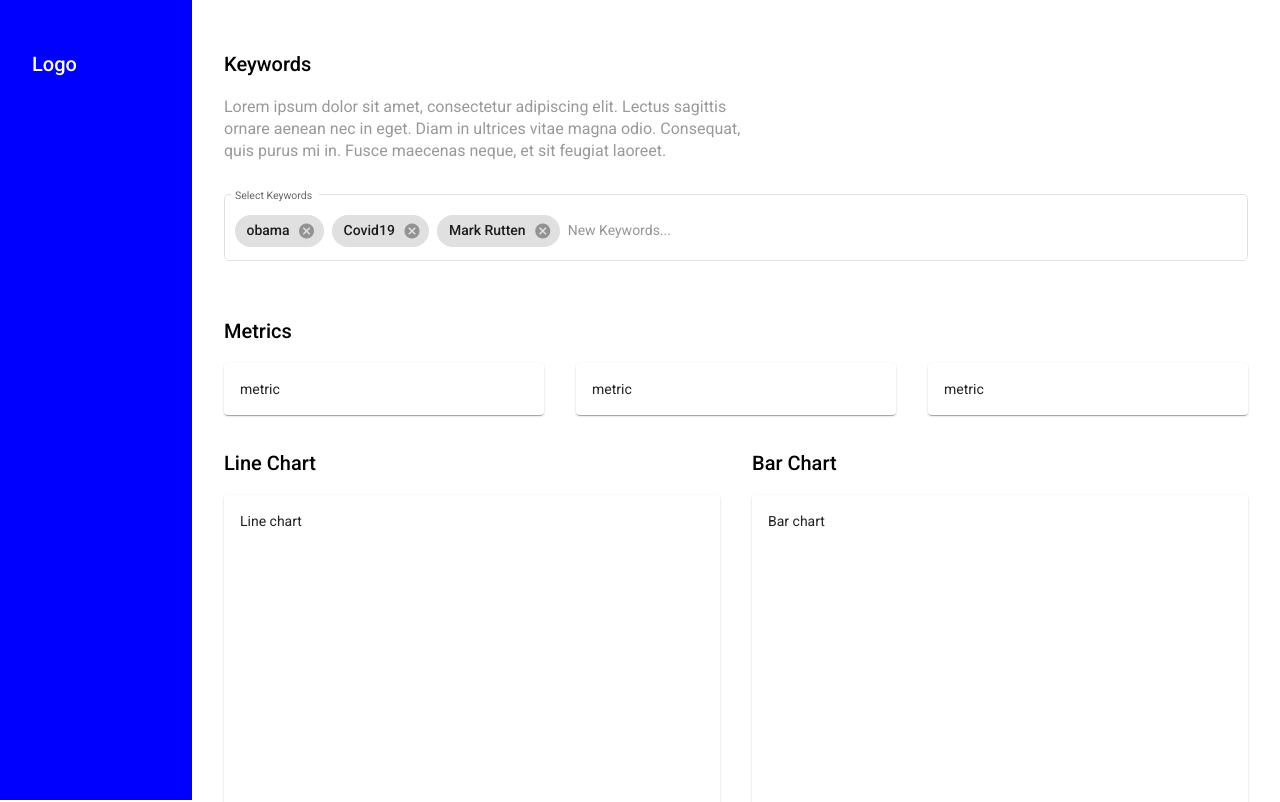
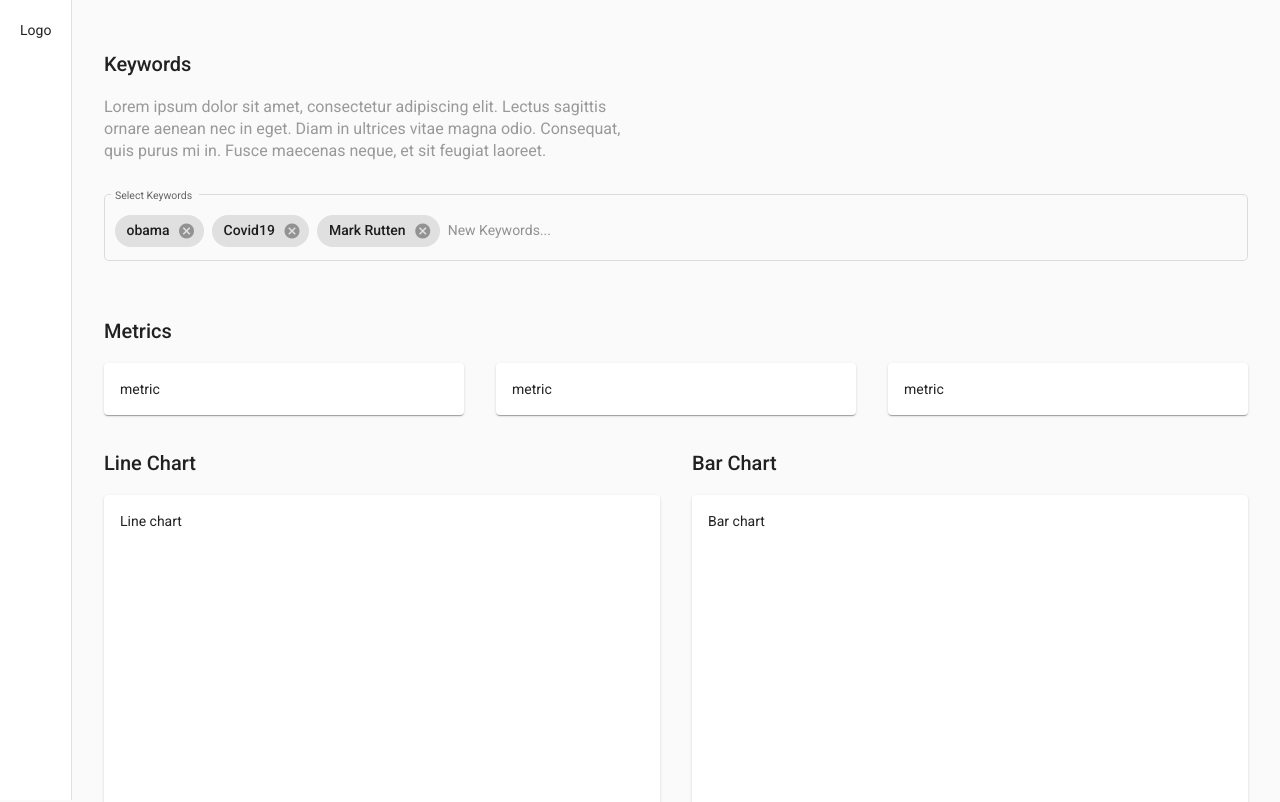
Before and after one commit to moesmoesie/twitter-sentiment-dashboard, an Angular app: page / in a window 1280 px wide. Shown: the top 802 px of the page. Built offline with nearby package versions, Linux system fonts and the light colour scheme.

Commit message:
Implement material drawer for side menu

```diff
--- a/src/app/app.component.html
+++ b/src/app/app.component.html
@@ -1,4 +1,6 @@
-<div class="app-container">
+<mat-drawer-container class="example-container" autosize>
+    <mat-drawer [opened]="global.bigMode" class="drawer" mode="side">
+      <p>Logo</p>
+    </mat-drawer>
     <dashboard></dashboard>
-    <menu *ngIf="global.bigMode" class="menu"></menu>
-</div>
+</mat-drawer-container>
--- a/src/app/app.component.scss
+++ b/src/app/app.component.scss
@@ -1,3 +1,7 @@
-.app-container{
-    position: relative;
-}
+
+
+
+  .drawer {
+    padding: 20px;
+    position: fixed;
+  }
--- a/src/app/app.component.ts
+++ b/src/app/app.component.ts
@@ -1,4 +1,5 @@
-import { Component } from '@angular/core';
+import { Component, ViewChild, OnInit } from '@angular/core';
+import { MatSidenav } from '@angular/material/sidenav';
 import { GlobalService } from './services/global/global.service';
 
 @Component({
--- a/src/app/app.module.ts
+++ b/src/app/app.module.ts
@@ -11,7 +11,6 @@ import { LineChartCardComponent } from './components/line-chart-card/line-chart-
 import { BarChartCardComponent } from './components/bar-chart-card/bar-chart-card.component';
 import { TweetCardComponent } from './components/tweet-card/tweet-card.component';
 import { KeywordsInputComponent } from './components/keywords-input/keywords-input.component';
-import { MenuComponent } from './components/menu/menu.component';
 import {LayoutModule} from '@angular/cdk/layout';
 
 @NgModule({
@@ -23,7 +22,6 @@ import {LayoutModule} from '@angular/cdk/layout';
     BarChartCardComponent,
     TweetCardComponent,
     KeywordsInputComponent,
-    MenuComponent,
   ],
   imports: [
     BrowserModule,
--- a/src/app/components/dashboard/dashboard.component.html
+++ b/src/app/components/dashboard/dashboard.component.html
@@ -1,4 +1,4 @@
-<div class="dashboard-container" [class.space-for-menu]="global.bigMode">
+<div class="dashboard-container">
 
     <div class="keywords-c">
         <h2 class="keywords-c__header">Keywords</h2>
--- a/src/app/components/dashboard/dashboard.component.scss
+++ b/src/app/components/dashboard/dashboard.component.scss
@@ -5,10 +5,6 @@
     max-width: 1400px;
     margin-left: auto;
     margin-right: auto;
-}
-
-.space-for-menu{
-    padding-left: 14rem;
 }
 
 .graphs-c{
@@ -47,10 +43,6 @@
     }
 }
 
-
-
-
-
 .tweet-c{
     display: grid;
     gap: 2rem;
--- a/src/app/components/menu/menu.component.html
+++ /dev/null
@@ -1 +0,0 @@
-<h2 class="logo">Logo</h2>
--- a/src/app/components/menu/menu.component.scss
+++ /dev/null
@@ -1,14 +0,0 @@
-:host{
-    box-sizing:border-box;
-    position: fixed;
-    top: 0;
-    margin: 0;
-    width: 12rem;
-    height: 100vh;
-    padding: 3rem 2rem;
-    background-color: blue;
-}
-
-.logo{
-    color: white;
-}
--- a/src/app/components/menu/menu.component.ts
+++ /dev/null
@@ -1,15 +0,0 @@
-import { Component, OnInit } from '@angular/core';
-
-@Component({
-  selector: 'menu',
-  templateUrl: './menu.component.html',
-  styleUrls: ['./menu.component.scss']
-})
-export class MenuComponent implements OnInit {
-
-  constructor() { }
-
-  ngOnInit(): void {
-  }
-
-}
--- a/src/app/modules/material.module.ts
+++ b/src/app/modules/material.module.ts
@@ -3,12 +3,14 @@ import {MatCardModule} from '@angular/material/card';
 import {MatChipsModule} from '@angular/material/chips';
 import {MatFormFieldModule} from '@angular/material/form-field';
 import {MatIconModule} from '@angular/material/icon';
+import {MatSidenavModule} from '@angular/material/sidenav';
 
 const materialModules = [
   MatCardModule,
   MatChipsModule,
   MatFormFieldModule,
-  MatIconModule
+  MatIconModule,
+  MatSidenavModule
 ]
 
 @NgModule({
```
Also changed, not shown: 1 other file (tests, documents, lock files or other folders).
